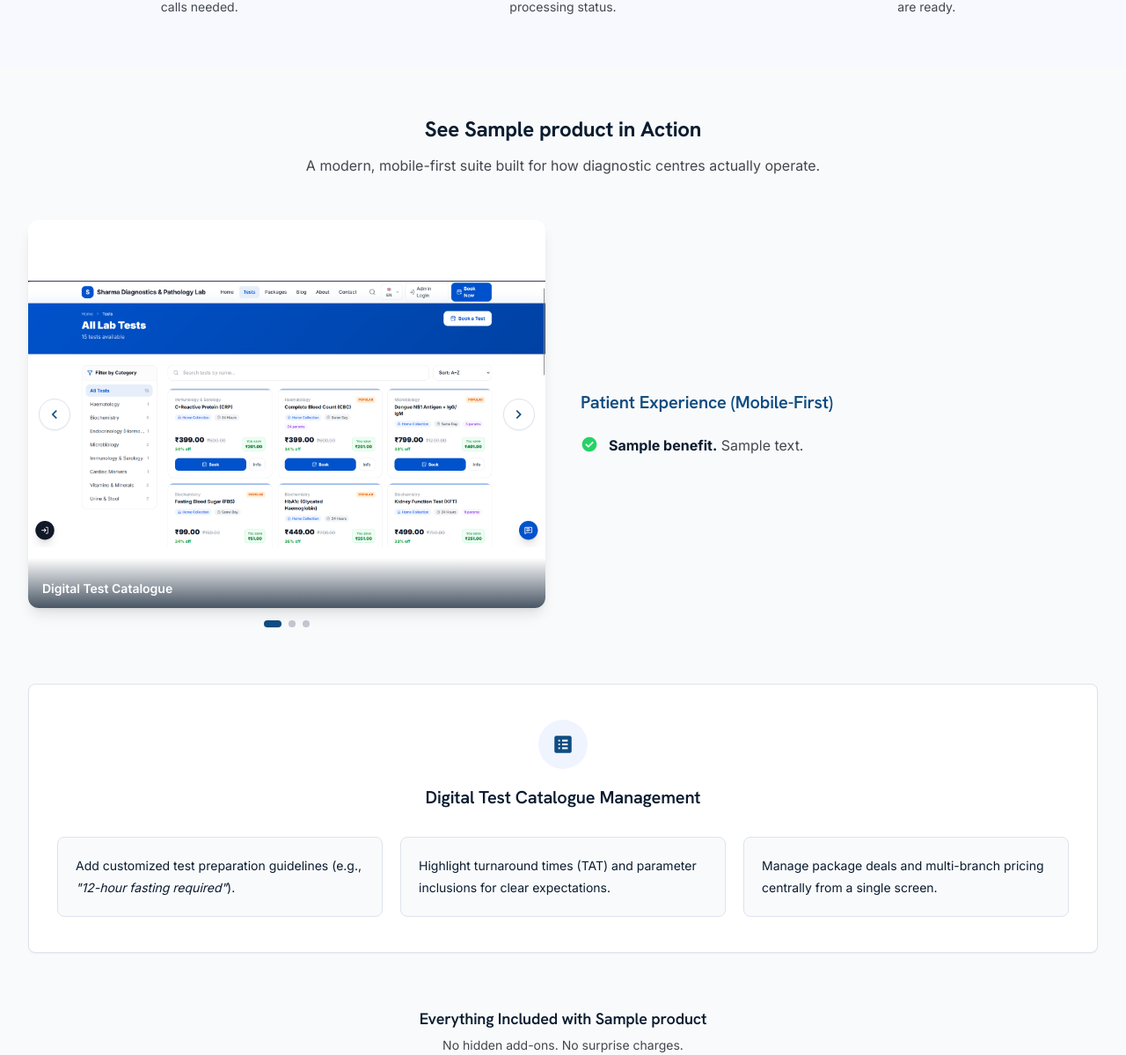
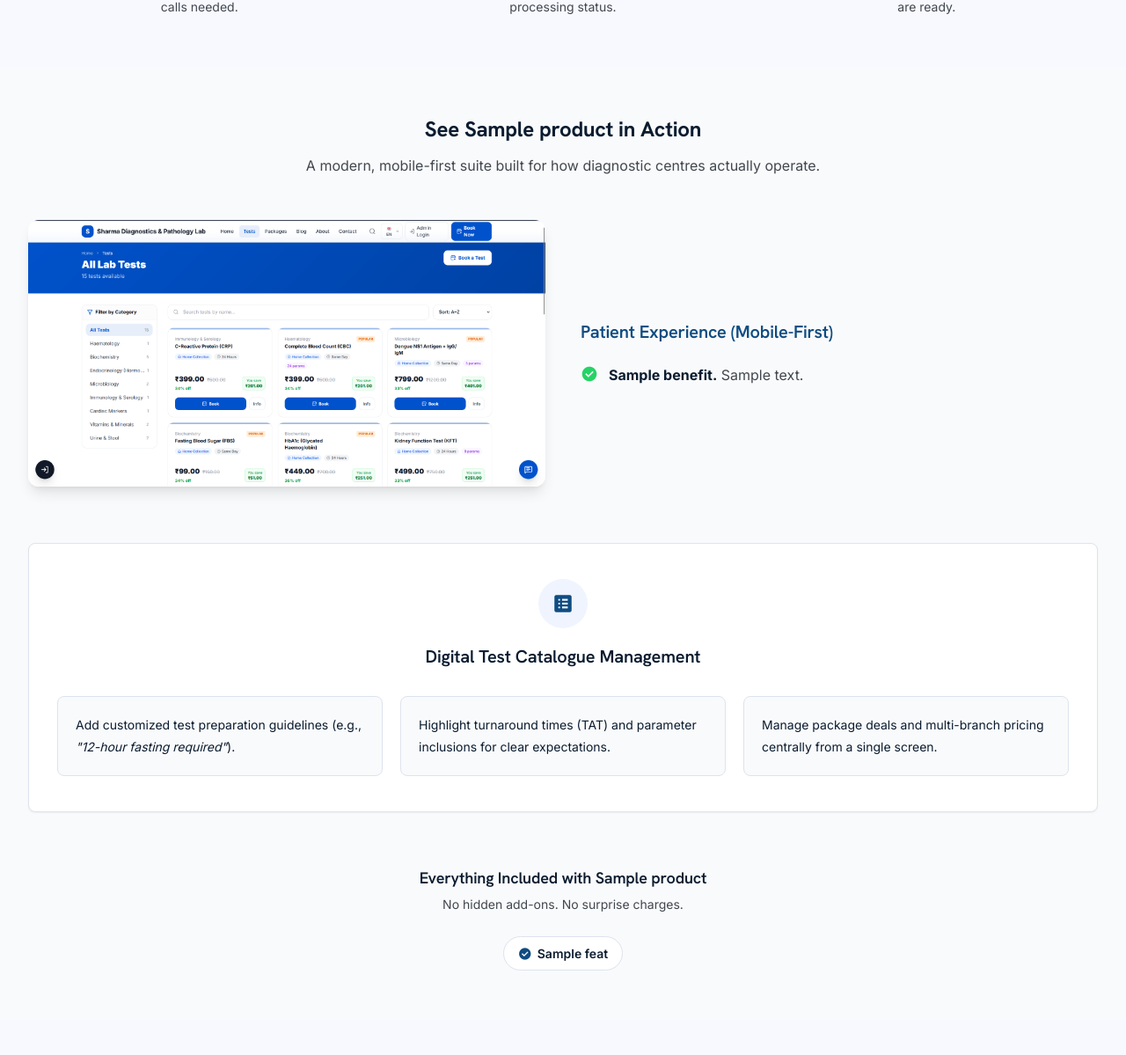
Before and after one commit to phoneixriseinteractive/curasuite_website, a Django app: template templates/landing_pages/curalabs.html in a window 1280 px wide. Shown: the part 1480-2679 px from the top of the page at 88% size. Run offline with Django 5.2, Linux system fonts and the light colour scheme; the template is opened without the code that fills it: most values are stand-ins (such as "Sample title", 1, 10 or a date in 2020); grey boxes marked "Sample" are stand-in pictures; some libraries are stand-ins or nearby versions.

Commit message:
just kept single images each section instead of 3 and 2

```diff
--- a/templates/landing_pages/curalabs.html
+++ b/templates/landing_pages/curalabs.html
@@ -87,17 +87,6 @@
   .lp-step-badge { position: absolute; top: -6px; right: -6px; width: 28px; height: 28px; border-radius: 50%; background: var(--color-primary-600); color: white; display: flex; align-items: center; justify-content: center; font-weight: 700; font-size: var(--text-sm); }
   .lp-step-connector { display: none; }
   @media (min-width: 769px) { .lp-step-connector { display: block; position: absolute; top: 44px; left: 16%; right: 16%; height: 2px; background: var(--border-default); z-index: -1; } }
-
-  /* Showcase image slider */
-  .lp-slider-viewport { position: relative; border-radius: var(--radius-xl); box-shadow: var(--shadow-lg); overflow: hidden; background: white; aspect-ratio: 4 / 3; }
-  .lp-slider-viewport img { width: 100%; height: 100%; object-fit: contain; background: white; }
-  .lp-slider-arrow { position: absolute; top: 50%; transform: translateY(-50%); width: 36px; height: 36px; border-radius: 50%; background: white; border: 1px solid var(--border-default); box-shadow: var(--shadow-sm); display: flex; align-items: center; justify-content: center; cursor: pointer; color: var(--color-primary-600); }
-  .lp-slider-arrow.prev { left: 12px; }
-  .lp-slider-arrow.next { right: 12px; }
-  .lp-slider-caption { position: absolute; left: 0; right: 0; bottom: 0; background: linear-gradient(0deg,rgba(11,28,48,.75),transparent); color: white; font-size: var(--text-sm); font-weight: 600; padding: 24px 16px 12px; }
-  .lp-slider-dots { display: flex; justify-content: center; gap: 8px; margin-top: 14px; }
-  .lp-slider-dot { width: 8px; height: 8px; border-radius: 50%; background: var(--border-strong); border: none; cursor: pointer; padding: 0; }
-  .lp-slider-dot.is-active { background: var(--color-primary-600); width: 20px; border-radius: 4px; }
 
   /* Module listing grid */
   .lp-module-card { background: white; border: 1px solid var(--border-default); border-radius: var(--radius-lg); padding: 24px; }
@@ -342,28 +331,8 @@
 
       <!-- Module 1: Patient Experience -->
       <div id="reports" class="split-even">
-        <div x-data="lpSlider([
-              { src: '{% static "img/CuraLabs/Digital Test Catalogue.png" %}', caption: 'Digital Test Catalogue' },
-              { src: '{% static "img/CuraLabs/Home Collection Booking.png" %}', caption: 'Home Collection Booking' },
-              { src: '{% static "img/CuraLabs/Secure Report Download.png" %}', caption: 'Secure Report Download' }
-            ])">
-          <div class="lp-slider-viewport" @mouseenter="paused = true" @mouseleave="paused = false">
-            <template x-for="(s, i) in slides" :key="i">
-              <img :src="s.src" :alt="s.caption" x-show="slide === i" x-cloak loading="lazy">
-            </template>
-            <div class="lp-slider-caption" x-text="slides[slide].caption"></div>
-            <button type="button" class="lp-slider-arrow prev" @click="prev()" aria-label="Previous image">
-              <span class="material-symbols-outlined" style="font-size:20px;">chevron_left</span>
-            </button>
-            <button type="button" class="lp-slider-arrow next" @click="next()" aria-label="Next image">
-              <span class="material-symbols-outlined" style="font-size:20px;">chevron_right</span>
-            </button>
-          </div>
-          <div class="lp-slider-dots">
-            <template x-for="(s, i) in slides" :key="i">
-              <button type="button" class="lp-slider-dot" :class="slide === i ? 'is-active' : ''" @click="goTo(i)" :aria-label="'Go to slide ' + (i + 1)"></button>
-            </template>
-          </div>
+        <div>
+          <img src="{% static 'img/CuraLabs/Digital Test Catalogue.png' %}" alt="Digital Test Catalogue" style="width:100%;border-radius:var(--radius-xl);box-shadow:var(--shadow-lg);" loading="lazy">
         </div>
         <div>
           <h3 style="font-size:var(--text-xl);color:var(--color-primary-600);margin-bottom:24px;">Patient Experience (Mobile-First)</h3>
@@ -392,27 +361,8 @@
             {% endfor %}
           </ul>
         </div>
-        <div style="order:1;" x-data="lpSlider([
-              { src: '{% static "img/CuraLabs/Automated Notifications.png" %}', caption: 'Automated Notifications' },
-              { src: '{% static "img/CuraLabs/Multi-Branch Ready.png" %}', caption: 'Multi-Branch Ready' }
-            ])">
-          <div class="lp-slider-viewport" @mouseenter="paused = true" @mouseleave="paused = false">
-            <template x-for="(s, i) in slides" :key="i">
-              <img :src="s.src" :alt="s.caption" x-show="slide === i" x-cloak loading="lazy">
-            </template>
-            <div class="lp-slider-caption" x-text="slides[slide].caption"></div>
-            <button type="button" class="lp-slider-arrow prev" @click="prev()" aria-label="Previous image">
-              <span class="material-symbols-outlined" style="font-size:20px;">chevron_left</span>
-            </button>
-            <button type="button" class="lp-slider-arrow next" @click="next()" aria-label="Next image">
-              <span class="material-symbols-outlined" style="font-size:20px;">chevron_right</span>
-            </button>
-          </div>
-          <div class="lp-slider-dots">
-            <template x-for="(s, i) in slides" :key="i">
-              <button type="button" class="lp-slider-dot" :class="slide === i ? 'is-active' : ''" @click="goTo(i)" :aria-label="'Go to slide ' + (i + 1)"></button>
-            </template>
-          </div>
+        <div style="order:1;">
+          <img src="{% static 'img/CuraLabs/Automated Notifications.png' %}" alt="Automated Notifications" style="width:100%;border-radius:var(--radius-xl);box-shadow:var(--shadow-lg);" loading="lazy">
         </div>
       </div>
       {% endif %}
@@ -655,28 +605,3 @@
 </section>
 
 {% endblock %}
-
-{% block extra_js %}
-<script>
-  // Showcase image sliders (Patient Experience / Admin & Dispatch) — auto-advances
-  // every 4s, pauses while the pointer is over the image so a curious visitor
-  // isn't fighting the slider mid-look.
-  document.addEventListener('alpine:init', () => {
-    Alpine.data('lpSlider', (slides, intervalMs = 4000) => ({
-      slide: 0,
-      slides: slides,
-      paused: false,
-      timer: null,
-      init() {
-        this.timer = setInterval(() => {
-          if (!this.paused) this.slide = (this.slide + 1) % this.slides.length;
-        }, intervalMs);
-      },
-      destroy() { clearInterval(this.timer); },
-      next() { this.slide = (this.slide + 1) % this.slides.length; },
-      prev() { this.slide = (this.slide - 1 + this.slides.length) % this.slides.length; },
-      goTo(i) { this.slide = i; },
-    }));
-  });
-</script>
-{% endblock %}
```
